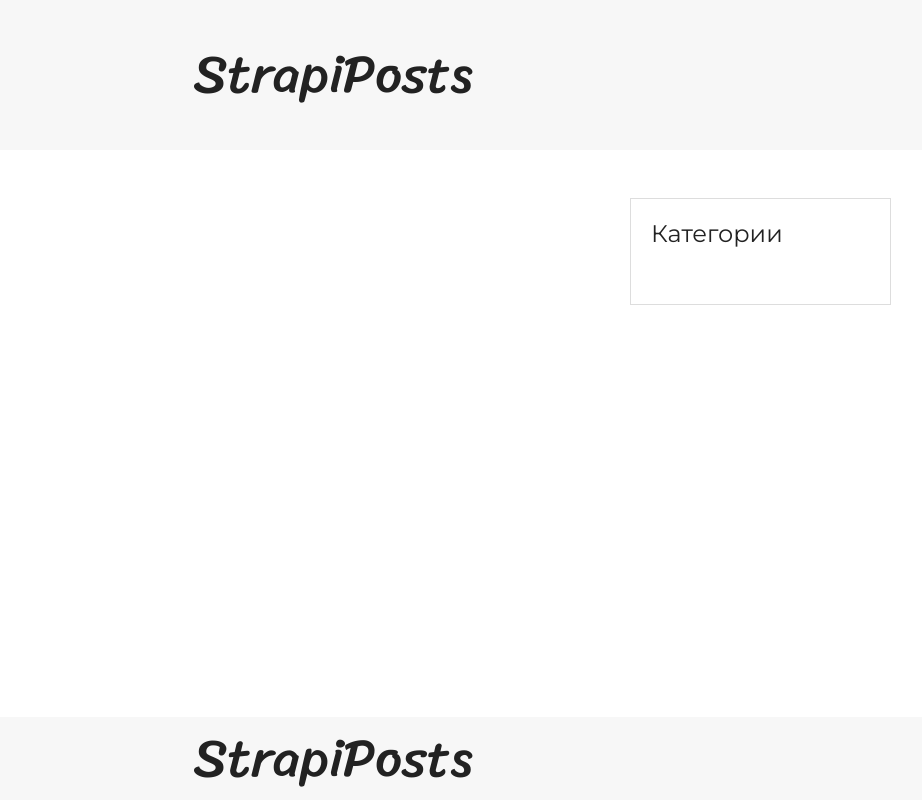
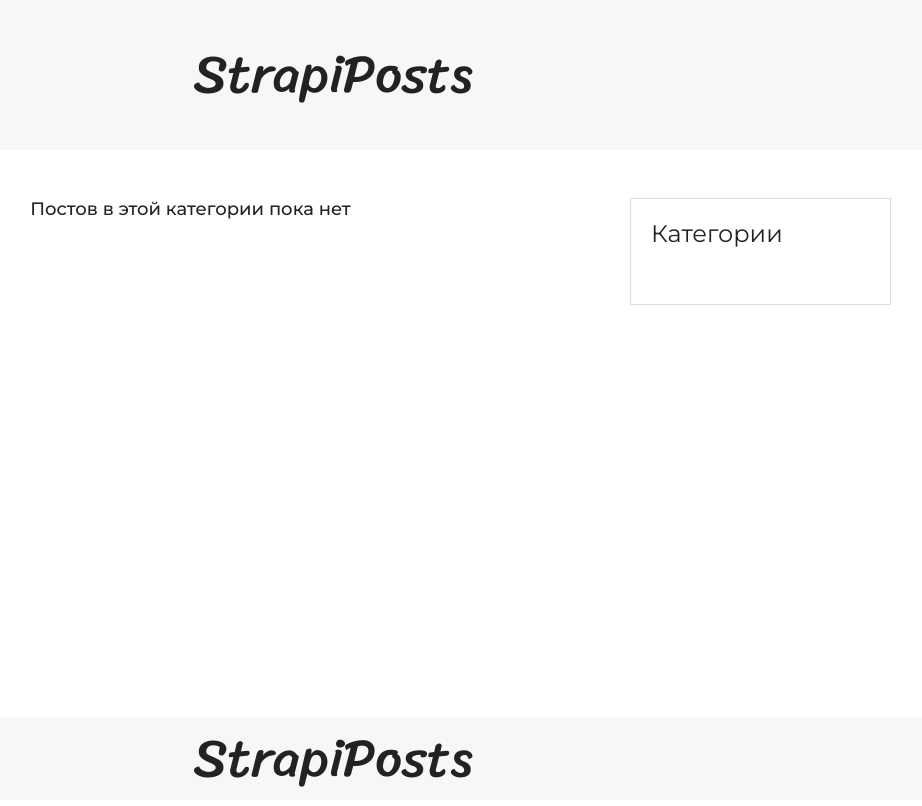
Before and after one commit to nchikovani/strapi-posts, a Next.js app in the folder client/: page / in a window 1280 px wide. Shown: the whole page, without its empty margins (307-1229 px from the left). Built offline with nearby package versions, Linux system fonts and the light colour scheme.

Commit message:
empty posts, comments

```diff
--- a/client/components/PostList/index.tsx
+++ b/client/components/PostList/index.tsx
@@ -5,6 +5,8 @@ import {useRouter} from "next/router";
 import {Post} from "../../types/strapiTypes";
 import getPosts from "../../libs/getPosts";
 import PostCard from "./Post";
+import Typography from "@mui/material/Typography";
+import Colors from "../../styles/colors.module.scss";
 
 interface PostListProps {
   defaultPosts: Post[];
@@ -33,6 +35,14 @@ const PostList: React.FC<PostListProps> = ({defaultPosts, postsTotal}) => {
     setPosts(defaultPosts);
   }, [defaultPosts]);
 
+  if (posts.length === 0) {
+    return (
+      <Typography className={styles.empty_list} variant="subtitle2" component="p" color={Colors.gray6}>
+        Постов в этой категории пока нет
+      </Typography>
+    );
+  }
+
   return (
     <>
       <div className={styles.posts}>
--- a/client/components/PostList/style.module.scss
+++ b/client/components/PostList/style.module.scss
@@ -48,3 +48,7 @@
   justify-content: center;
   margin-top: 24px;
 }
+
+.empty_list {
+  text-align: center;
+}
```
Also changed, not shown: client/components/CommentList/index.tsx (+8 -0 lines).
